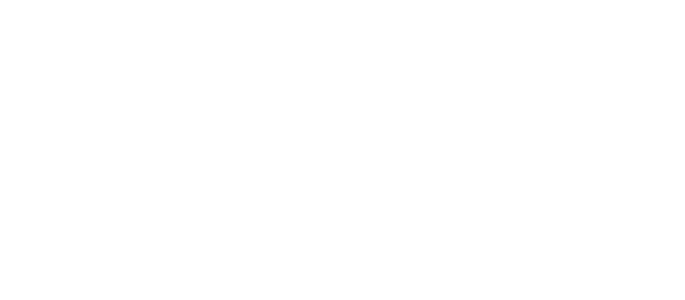
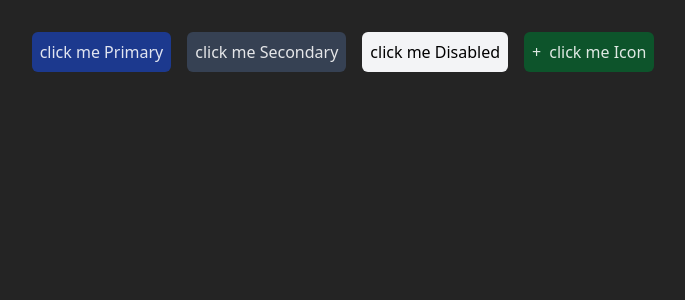
Before and after one commit to somitgarhewal/react-js-practice, a React (Vite) app: page /figma in a window 1280 px wide. Before the commit this address had no page. Shown: the top 300 px of the page, without its empty margins (297-982 px from the left). Built offline with nearby package versions, Linux system fonts and the light colour scheme.

Commit message:
created different buttons

```diff
--- a/package.json
+++ b/package.json
@@ -10,11 +10,11 @@
     "preview": "vite preview"
   },
   "dependencies": {
-    "@tailwindcss/vite": "^4.1.12",
+    "@tailwindcss/vite": "^4.1.13",
     "react": "^19.1.1",
     "react-dom": "^19.1.1",
     "react-router-dom": "^7.8.2",
-    "tailwindcss": "^4.1.12"
+    "tailwindcss": "^4.1.13"
   },
   "devDependencies": {
     "@eslint/js": "^9.33.0",
--- a/src/App.jsx
+++ b/src/App.jsx
@@ -8,6 +8,8 @@
 import Tempo from "./pages/tempo";
 
 export const CounterContext = React.createContext();
+import Figma from "./pages/figma";
+import './index.css'
 
 const initialState = {
   count: 0,
@@ -37,6 +39,7 @@
           <Route path="/folder-directory" element={<FolderDirectory />} />
           <Route path="/scroll-pagination" element={<ScrollPagination />} />
           <Route path="/tempo-task" element={<Tempo />} />
+          <Route path="/figma" element={<Figma />} />
         </Routes>
       </BrowserRouter>
     </CounterContext.Provider>
--- /dev/null
+++ b/src/components/button/button.css
@@ -0,0 +1,24 @@
+.primaryButton {
+    background: #033ccd;
+    border: 1px solid rgb(28, 10, 165);
+}
+
+.secondaryButton {
+    background: rgb(8, 189, 206)3ccd;
+    border: 1px solid rgb(18, 128, 238);
+}
+
+.button {
+    border-radius: 10px;
+    display: flex;
+    align-items: center;
+}
+
+.disabled {
+    opacity: 0.5;
+}
+
+.buttonIcon {
+    width: 12px;
+    height: 12px;
+}
--- /dev/null
+++ b/src/components/button/button.jsx
@@ -0,0 +1,14 @@
+import React from 'react'
+
+function Button({ type, isDisabled, icon, text }) {
+  return (
+    <button className={` flex gap-2  p-2 rounded-md cursor-pointer ${type === "primary" ? 'bg-blue-900 dark:bg-red-500' : 'bg-gray-700 dark:bg-yellow'} ${isDisabled && 'disabled cursor-none'}`}
+      disabled={isDisabled}
+    >
+      {icon && <img src={icon} className='w-2 h-2' />}
+      {text}
+    </button>
+  )
+}
+
+export default Button
--- /dev/null
+++ b/src/components/disabledButton.jsx
@@ -0,0 +1,13 @@
+import React from 'react'
+
+function DisabledButton({ text }) {
+  return (
+    <button className='flex gap-2  p-2 rounded-md cursor-pointer bg-gray-100 dark:bg-gray-500 text-black'
+      disabled={true}
+    >
+      {text}
+    </button>
+  )
+}
+
+export default DisabledButton
--- /dev/null
+++ b/src/components/iconButton.jsx
@@ -0,0 +1,15 @@
+import React from 'react'
+
+function IconButton({  icon, text, handler }) {
+  return (
+    <button className='flex gap-2  p-2 rounded-md cursor-pointer bg-green-900 dark:bg-white dark:text-black'
+      onClick={() => handler()}
+    >
+      {/* {icon && <img src={icon} className='w-2 h-2' />} */}
+      <span>+</span>
+      {text}
+    </button>
+  )
+}
+
+export default IconButton
--- /dev/null
+++ b/src/components/primaryButton.jsx
@@ -0,0 +1,15 @@
+import React from 'react'
+
+function PrimaryButton({ isDisabled, icon, text, handler }) {
+  return (
+    <button className={` flex gap-2  p-2 rounded-md cursor-pointer bg-blue-900 dark:bg-red-500 ${isDisabled && 'disabled cursor-none'}`}
+      disabled={isDisabled}
+      onClick={() => handler()}
+    >
+      {icon && <img src={icon} className='w-2 h-2' />}
+      {text}
+    </button>
+  )
+}
+
+export default PrimaryButton
--- /dev/null
+++ b/src/components/secondaryButton.jsx
@@ -0,0 +1,15 @@
+import React from 'react'
+
+function SecondaryButton({ isDisabled, icon, text, handler }) {
+    return (
+        <button className={` flex gap-2  p-2 rounded-md cursor-pointer bg-gray-700 dark:bg-yellow-100 dark:text-black ${isDisabled && 'disabled cursor-none'}`}
+            disabled={isDisabled}
+            onClick={() => handler()}
+        >
+            {icon && <img src={icon} className='w-2 h-2' />}
+            {text}
+        </button>
+    )
+}
+
+export default SecondaryButton
--- a/src/index.css
+++ b/src/index.css
@@ -1,3 +1,4 @@
+@import "tailwindcss";
 :root {
   font-family: system-ui, Avenir, Helvetica, Arial, sans-serif;
   line-height: 1.5;
@@ -35,7 +36,7 @@
   line-height: 1.1;
 }
 
-button {
+/* button {
   border-radius: 8px;
   border: 1px solid transparent;
   padding: 0.6em 1.2em;
@@ -45,7 +46,7 @@
   background-color: #1a1a1a;
   cursor: pointer;
   transition: border-color 0.25s;
-}
+} */
 button:hover {
   border-color: #646cff;
 }
@@ -55,7 +56,7 @@
 }
 
 @media (prefers-color-scheme: light) {
-  :root {
+  /* :root {
     color: #213547;
     background-color: #ffffff;
   }
@@ -64,5 +65,5 @@
   }
   button {
     background-color: #f9f9f9;
-  }
+  } */
 }
--- /dev/null
+++ b/src/pages/figma.jsx
@@ -0,0 +1,20 @@
+import React from 'react'
+import Button from '../components/button/button'
+import PrimaryButton from '../components/primaryButton'
+import SecondaryButton from '../components/secondaryButton'
+import DisabledButton from '../components/disabledButton'
+import IconButton from '../components/iconButton'
+
+function Figma() {
+  return (
+    <div className='flex gap-4'>
+      {/* <Button text='click me' type='secondary'  /> */}
+      <PrimaryButton text='click me Primary' handler={() => {console.log('primary button')}}/>
+      <SecondaryButton text='click me Secondary' handler={() => {console.log('secondary button')}}/>
+      <DisabledButton text='click me Disabled' />
+      <IconButton text='click me Icon' handler={() => {console.log('secondary button')}}/>
+    </div>
+  )
+}
+
+export default Figma
```
Also changed, not shown: 1 other file (tests, documents, lock files or other folders).
